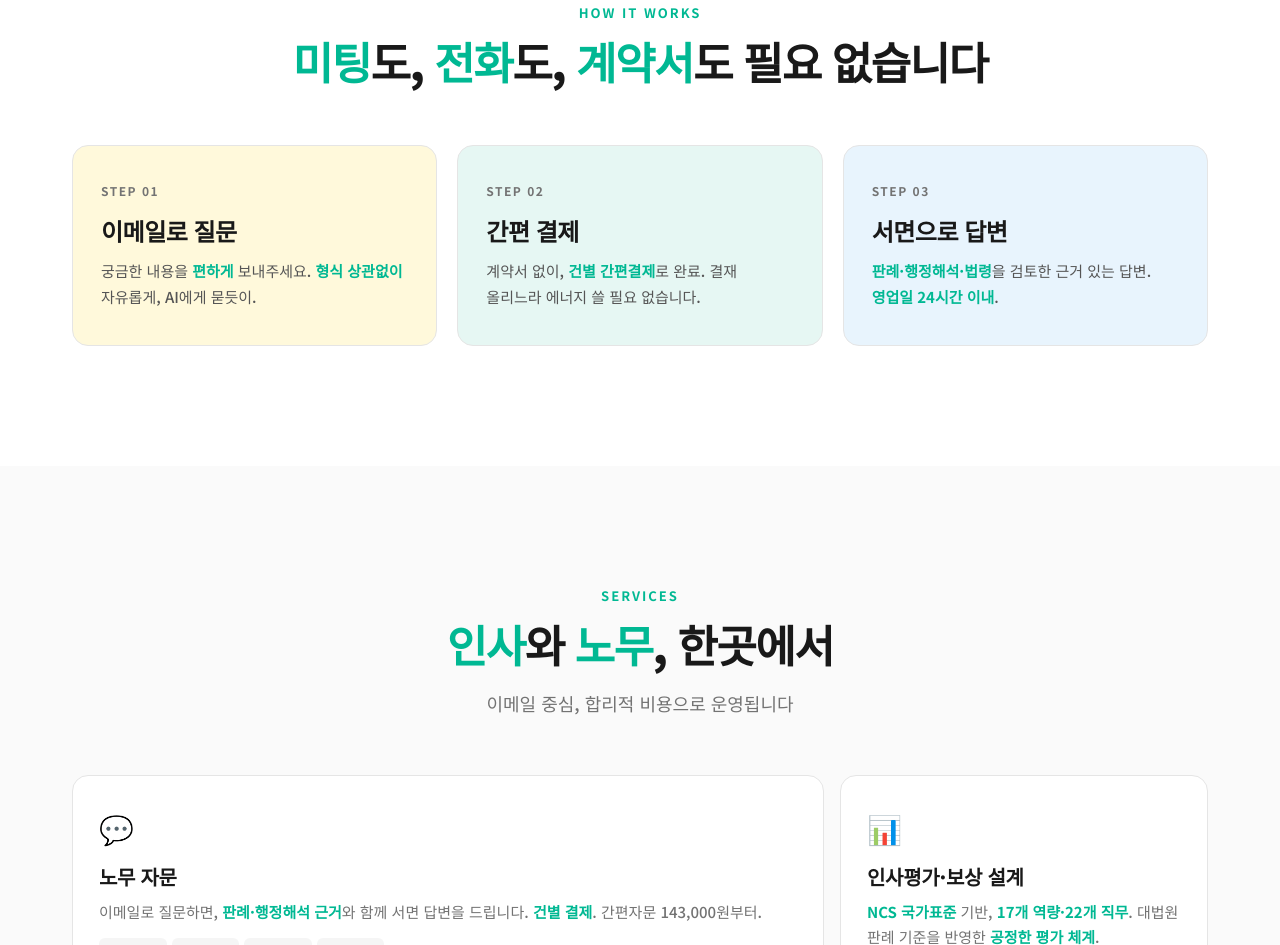
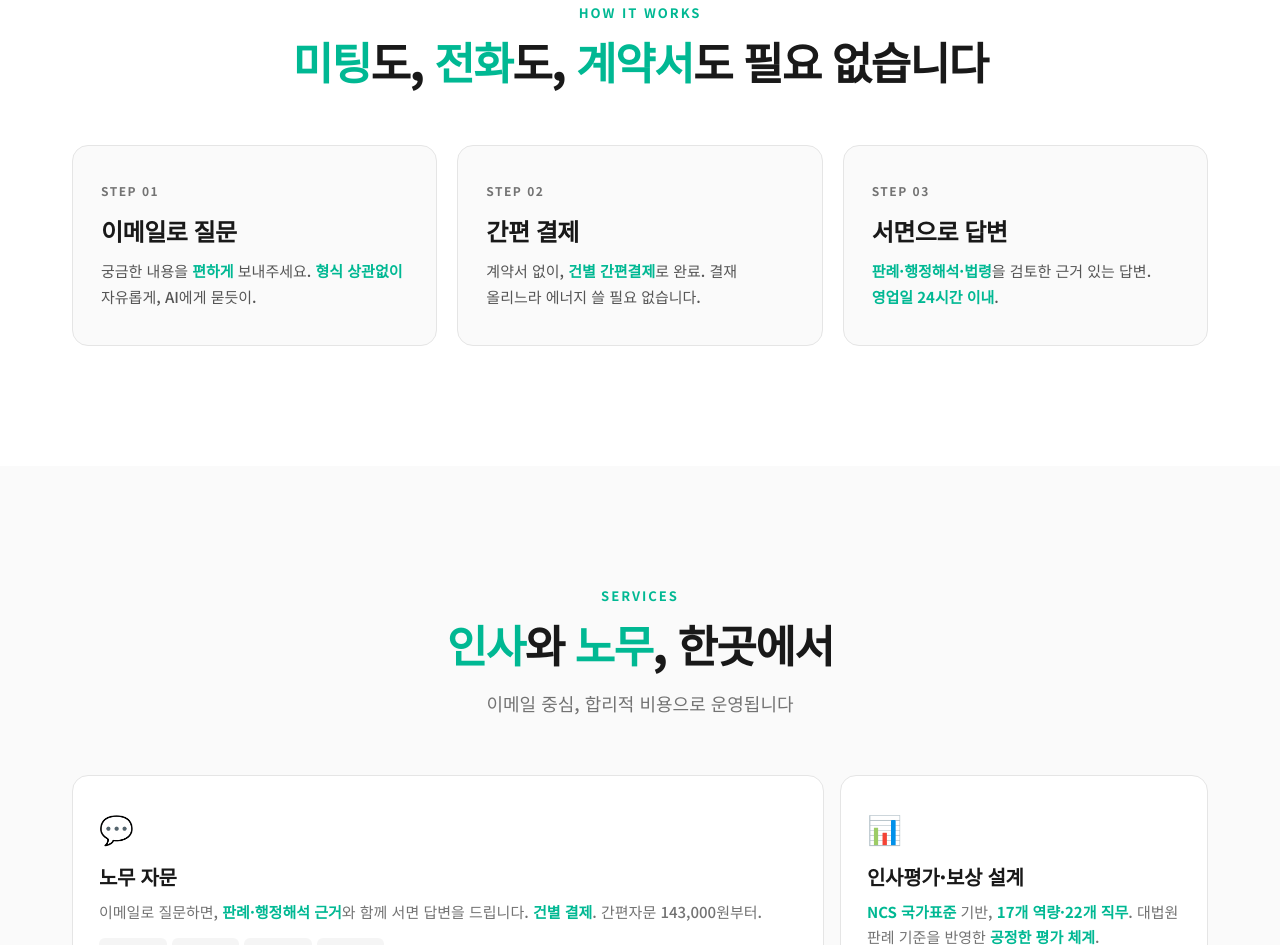
Before and after one commit to jyoon1867/hrer-homepage, a website: page index.html in a window 1280 px wide. Shown: the part 1888-2833 px from the top of the page. Drawn offline with Linux system fonts and the light colour scheme.

Commit message:
프로세스 카드 색상 통일 (회색)

```diff
--- a/index.html
+++ b/index.html
@@ -73,9 +73,9 @@ em{font-style:normal;color:var(--mint);font-weight:700}
 .process-grid{display:grid;grid-template-columns:repeat(3,1fr);gap:20px;margin-top:56px}
 .process-card{border-radius:var(--card-radius);padding:36px 28px;border:1px solid var(--border);transition:box-shadow 0.2s}
 .process-card:hover{box-shadow:0 4px 24px rgba(0,0,0,0.06)}
-.process-card:nth-child(1){background:#FFF9DB}
-.process-card:nth-child(2){background:#E6F7F3}
-.process-card:nth-child(3){background:#E8F4FD}
+.process-card:nth-child(1){background:#FAFAFA}
+.process-card:nth-child(2){background:#FAFAFA}
+.process-card:nth-child(3){background:#FAFAFA}
 .step-label{font-size:12px;font-weight:700;color:var(--gray);letter-spacing:1.5px;text-transform:uppercase;margin-bottom:14px}
 .process-card h3{font-size:24px;font-weight:800;margin-bottom:10px;letter-spacing:-0.5px}
 .process-card p{font-size:15px;color:#555;line-height:1.7;font-weight:500}
```
